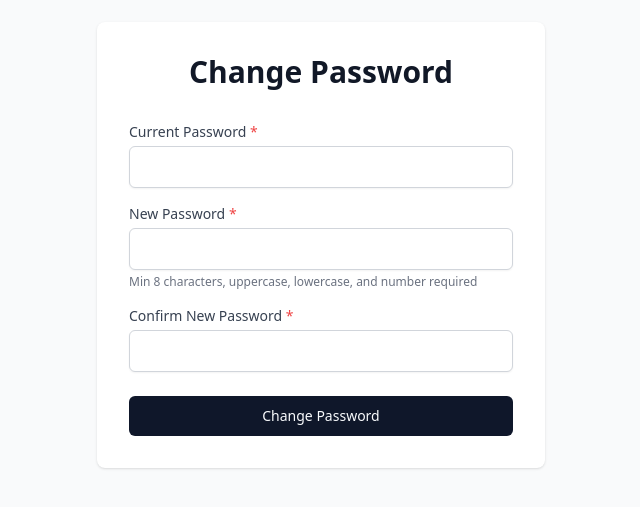
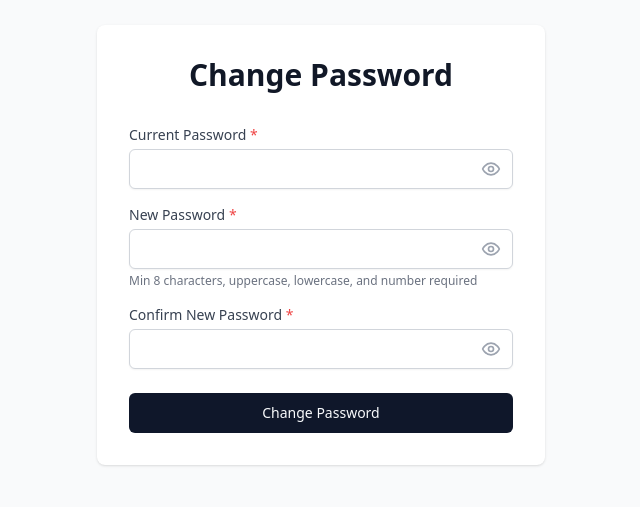
Before and after one commit to adityakdevin/proxyURLApp, a React (Vite) app in the folder client/: page /change-password in a window 1280 px wide. Shown: the part 155-662 px from the top of the page, without its empty margins (319-959 px from the left). Built offline with nearby package versions, Linux system fonts and the light colour scheme.

Commit message:
feat: implement PasswordInput component and integrate it into Profile, ChangePassword, Login, and Users pages

```diff
--- /dev/null
+++ b/client/src/components/ui/password-input.tsx
@@ -0,0 +1,34 @@
+import * as React from 'react';
+import { Eye, EyeOff } from 'lucide-react';
+import { cn } from '@/lib/utils';
+import { Input, type InputProps } from './input';
+
+// Password field with a show/hide eye toggle. Drop-in for <Input type="password">;
+// `className` overrides the Input base via tailwind-merge, so it also matches the
+// raw login/change-password field styling when that className is passed.
+const PasswordInput = React.forwardRef<HTMLInputElement, InputProps>(
+  ({ className, ...props }, ref) => {
+    const [show, setShow] = React.useState(false);
+    return (
+      <div className="relative">
+        <Input
+          ref={ref}
+          type={show ? 'text' : 'password'}
+          className={cn(className, 'pr-10')}
+          {...props}
+        />
+        <button
+          type="button"
+          onClick={() => setShow((s) => !s)}
+          aria-label={show ? 'Hide password' : 'Show password'}
+          className="absolute inset-y-0 right-0 flex items-center pr-3 text-gray-400 hover:text-gray-600"
+        >
+          {show ? <EyeOff className="h-5 w-5" /> : <Eye className="h-5 w-5" />}
+        </button>
+      </div>
+    );
+  }
+);
+PasswordInput.displayName = 'PasswordInput';
+
+export { PasswordInput };
--- a/client/src/pages/admin/Profile.tsx
+++ b/client/src/pages/admin/Profile.tsx
@@ -3,6 +3,7 @@ import { useNavigate } from 'react-router-dom';
 import { api, DataResponse } from '@/lib/api';
 import { Button } from '@/components/ui/button';
 import { Input } from '@/components/ui/input';
+import { PasswordInput } from '@/components/ui/password-input';
 import { Label } from '@/components/ui/label';
 import { useToast } from '@/components/ui/use-toast';
 import { useAuthStore } from '@/stores/authStore';
@@ -123,18 +124,16 @@ export default function Profile() {
           <div className="space-y-4">
             <div className="space-y-2">
               <Label htmlFor="currentPassword">Current Password</Label>
-              <Input
+              <PasswordInput
                 id="currentPassword"
-                type="password"
                 value={formData.currentPassword}
                 onChange={(e) => setFormData({ ...formData, currentPassword: e.target.value })}
               />
             </div>
             <div className="space-y-2">
               <Label htmlFor="newPassword">New Password</Label>
-              <Input
+              <PasswordInput
                 id="newPassword"
-                type="password"
                 value={formData.newPassword}
                 onChange={(e) => setFormData({ ...formData, newPassword: e.target.value })}
               />
@@ -144,9 +143,8 @@ export default function Profile() {
             </div>
             <div className="space-y-2">
               <Label htmlFor="confirmPassword">Confirm New Password</Label>
-              <Input
+              <PasswordInput
                 id="confirmPassword"
-                type="password"
                 value={formData.confirmPassword}
                 onChange={(e) => setFormData({ ...formData, confirmPassword: e.target.value })}
               />
--- a/client/src/pages/admin/Users.tsx
+++ b/client/src/pages/admin/Users.tsx
@@ -9,6 +9,7 @@ import { ConfirmDialog } from '@/components/shared/ConfirmDialog';
 import { Button } from '@/components/ui/button';
 import { Badge } from '@/components/ui/badge';
 import { Input } from '@/components/ui/input';
+import { PasswordInput } from '@/components/ui/password-input';
 import { Label } from '@/components/ui/label';
 import {
   Select,
@@ -523,7 +524,7 @@ export default function Users() {
             </div>
             <div className="space-y-2">
               <Label htmlFor="password">{selectedItem ? 'New Password (leave blank to keep)' : 'Password'} {!selectedItem && <span className="text-destructive">*</span>}</Label>
-              <Input id="password" type="password" value={formData.password} onChange={(e) => setFormData({ ...formData, password: e.target.value })} placeholder="Enter password" />
+              <PasswordInput id="password" value={formData.password} onChange={(e) => setFormData({ ...formData, password: e.target.value })} placeholder="Enter password" />
             </div>
             <div className="space-y-2">
               <Label>Role</Label>
--- a/client/src/pages/auth/ChangePassword.tsx
+++ b/client/src/pages/auth/ChangePassword.tsx
@@ -1,7 +1,11 @@
 import { useState } from 'react';
 import { useNavigate } from 'react-router-dom';
 import { Button } from '@/components/ui/button';
+import { PasswordInput } from '@/components/ui/password-input';
 import { useAuthStore } from '@/stores/authStore';
+
+const fieldClass =
+  'mt-1 block w-full px-3 py-2 border border-gray-300 rounded-md shadow-sm focus:outline-none focus:ring-primary focus:border-primary';
 
 export default function ChangePassword() {
   const navigate = useNavigate();
@@ -74,26 +78,24 @@ export default function ChangePassword() {
               <label htmlFor="currentPassword" className="block text-sm font-medium text-gray-700">
                 Current Password <span className="text-red-500">*</span>
               </label>
-              <input
+              <PasswordInput
                 id="currentPassword"
-                type="password"
                 required
+                className={fieldClass}
                 value={currentPassword}
                 onChange={(e) => setCurrentPassword(e.target.value)}
-                className="mt-1 block w-full px-3 py-2 border border-gray-300 rounded-md shadow-sm focus:outline-none focus:ring-primary focus:border-primary"
               />
             </div>
             <div>
               <label htmlFor="newPassword" className="block text-sm font-medium text-gray-700">
                 New Password <span className="text-red-500">*</span>
               </label>
-              <input
+              <PasswordInput
                 id="newPassword"
-                type="password"
                 required
+                className={fieldClass}
                 value={newPassword}
                 onChange={(e) => setNewPassword(e.target.value)}
-                className="mt-1 block w-full px-3 py-2 border border-gray-300 rounded-md shadow-sm focus:outline-none focus:ring-primary focus:border-primary"
               />
               <p className="mt-1 text-xs text-gray-500">
                 Min 8 characters, uppercase, lowercase, and number required
@@ -103,13 +105,12 @@ export default function ChangePassword() {
               <label htmlFor="confirmPassword" className="block text-sm font-medium text-gray-700">
                 Confirm New Password <span className="text-red-500">*</span>
               </label>
-              <input
+              <PasswordInput
                 id="confirmPassword"
-                type="password"
                 required
+                className={fieldClass}
                 value={confirmPassword}
                 onChange={(e) => setConfirmPassword(e.target.value)}
-                className="mt-1 block w-full px-3 py-2 border border-gray-300 rounded-md shadow-sm focus:outline-none focus:ring-primary focus:border-primary"
               />
             </div>
           </div>
--- a/client/src/pages/auth/Login.tsx
+++ b/client/src/pages/auth/Login.tsx
@@ -1,6 +1,7 @@
 import { useState } from 'react';
 import { useNavigate } from 'react-router-dom';
 import { Button } from '@/components/ui/button';
+import { PasswordInput } from '@/components/ui/password-input';
 import { useAuthStore } from '@/stores/authStore';
 
 export default function Login() {
@@ -76,10 +77,9 @@ export default function Login() {
               <label htmlFor="password" className="block text-sm font-medium text-gray-700">
                 Password <span className="text-red-500">*</span>
               </label>
-              <input
+              <PasswordInput
                 id="password"
                 name="password"
-                type="password"
                 required
                 value={password}
                 onChange={(e) => setPassword(e.target.value)}
```
Also changed, not shown: 1 other file (tests, documents, lock files or other folders).
